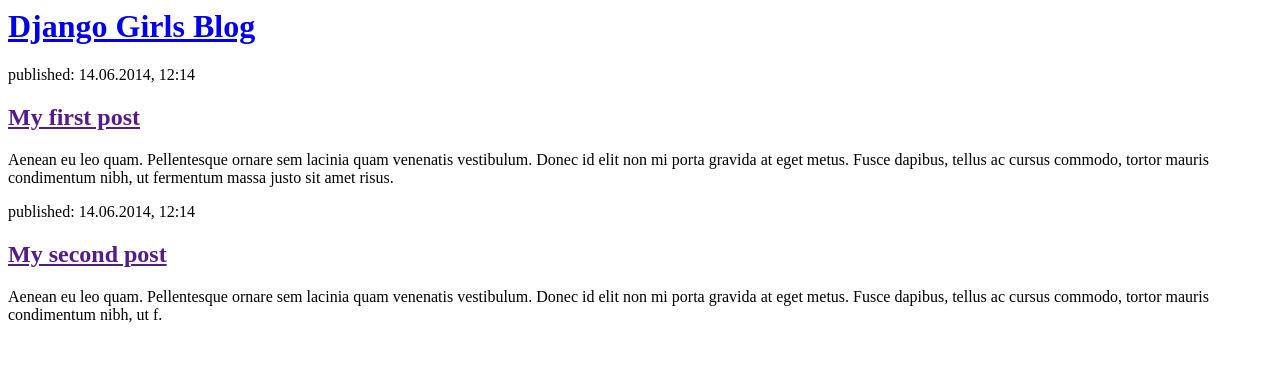
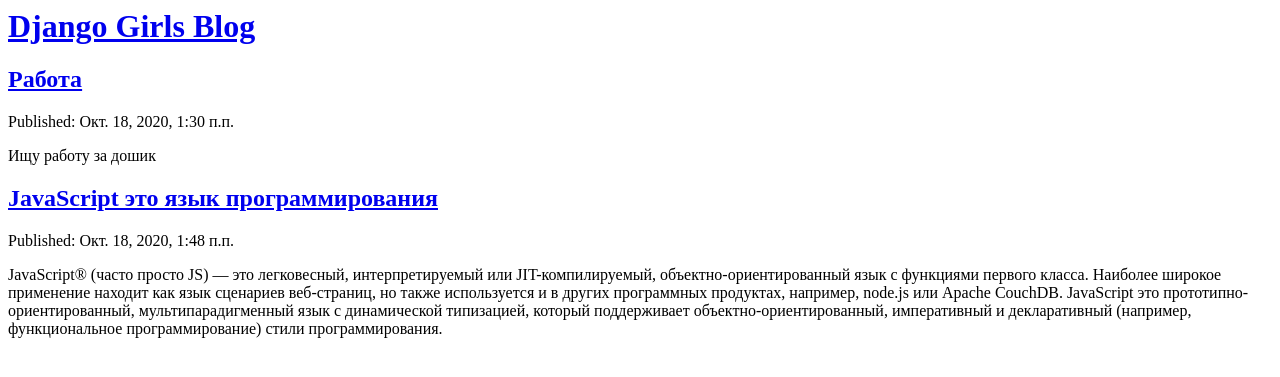
Before and after one commit to ShadoW778/my-blog, a Django app: page / in a window 1280 px wide. Shown: the top 377 px of the page. Run offline with Django 3.2, Linux system fonts and the light colour scheme; data comes from the database, SQL or seed files in the repository; both versions use the stored data as it was after the commit.

Commit message:
Modified templates to display posts from database.

```diff
--- a/mysite/blog/templates/blog/post_list.html
+++ b/mysite/blog/templates/blog/post_list.html
@@ -1,22 +1,17 @@
 <html>
     <head>
-        <title>Django Girls blog</title>
+        <title>Shadow's blog</title>
     </head>
     <body>
         <div>
             <h1><a href="/">Django Girls Blog</a></h1>
         </div>
-
-        <div>
-            <p>published: 14.06.2014, 12:14</p>
-            <h2><a href="">My first post</a></h2>
-            <p>Aenean eu leo quam. Pellentesque ornare sem lacinia quam venenatis vestibulum. Donec id elit non mi porta gravida at eget metus. Fusce dapibus, tellus ac cursus commodo, tortor mauris condimentum nibh, ut fermentum massa justo sit amet risus.</p>
-        </div>
-
-        <div>
-            <p>published: 14.06.2014, 12:14</p>
-            <h2><a href="">My second post</a></h2>
-            <p>Aenean eu leo quam. Pellentesque ornare sem lacinia quam venenatis vestibulum. Donec id elit non mi porta gravida at eget metus. Fusce dapibus, tellus ac cursus commodo, tortor mauris condimentum nibh, ut f.</p>
-        </div>
+        {% for post in posts %}
+            <div>
+                <h2><a href="#">{{ post.title }}</a></h2>
+                <p>Published: {{ post.published_date }}</p>
+                <p>{{ post.text|linebreaksbr }}</p>
+            </div>
+        {% endfor %}
     </body>
 </html>
--- a/mysite/blog/views.py
+++ b/mysite/blog/views.py
@@ -1,5 +1,8 @@
 from django.shortcuts import render
+from .models import Post
+from django.utils import timezone
 
 
 def post_list(request):
-    return render(request, 'blog/post_list.html', {})
+    posts = Post.objects.filter(published_date__lte=timezone.now()).order_by('published_date')
+    return render(request, 'blog/post_list.html', {'posts': posts})
```
Also changed, not shown: mysite/db.sqlite3.
